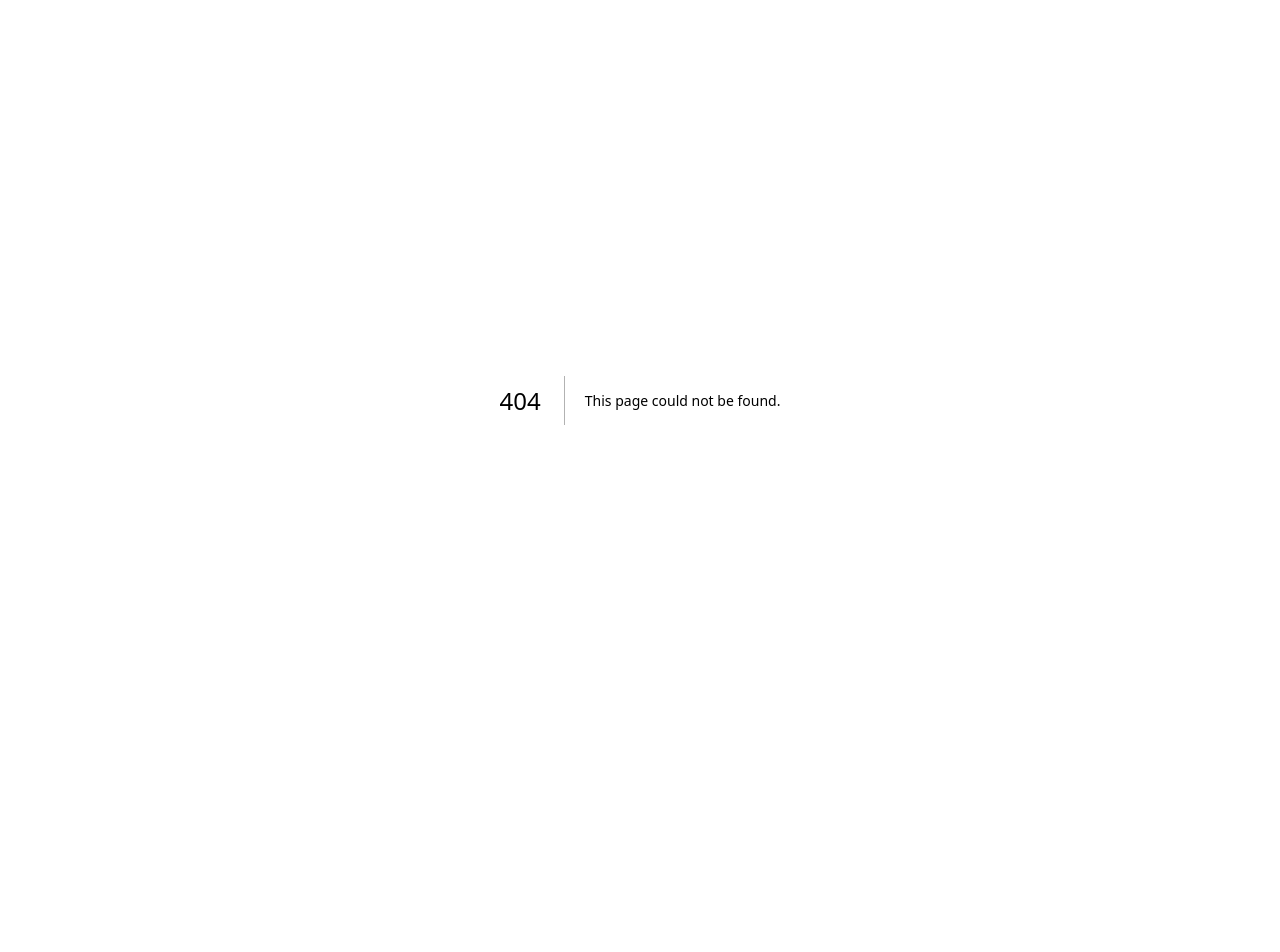
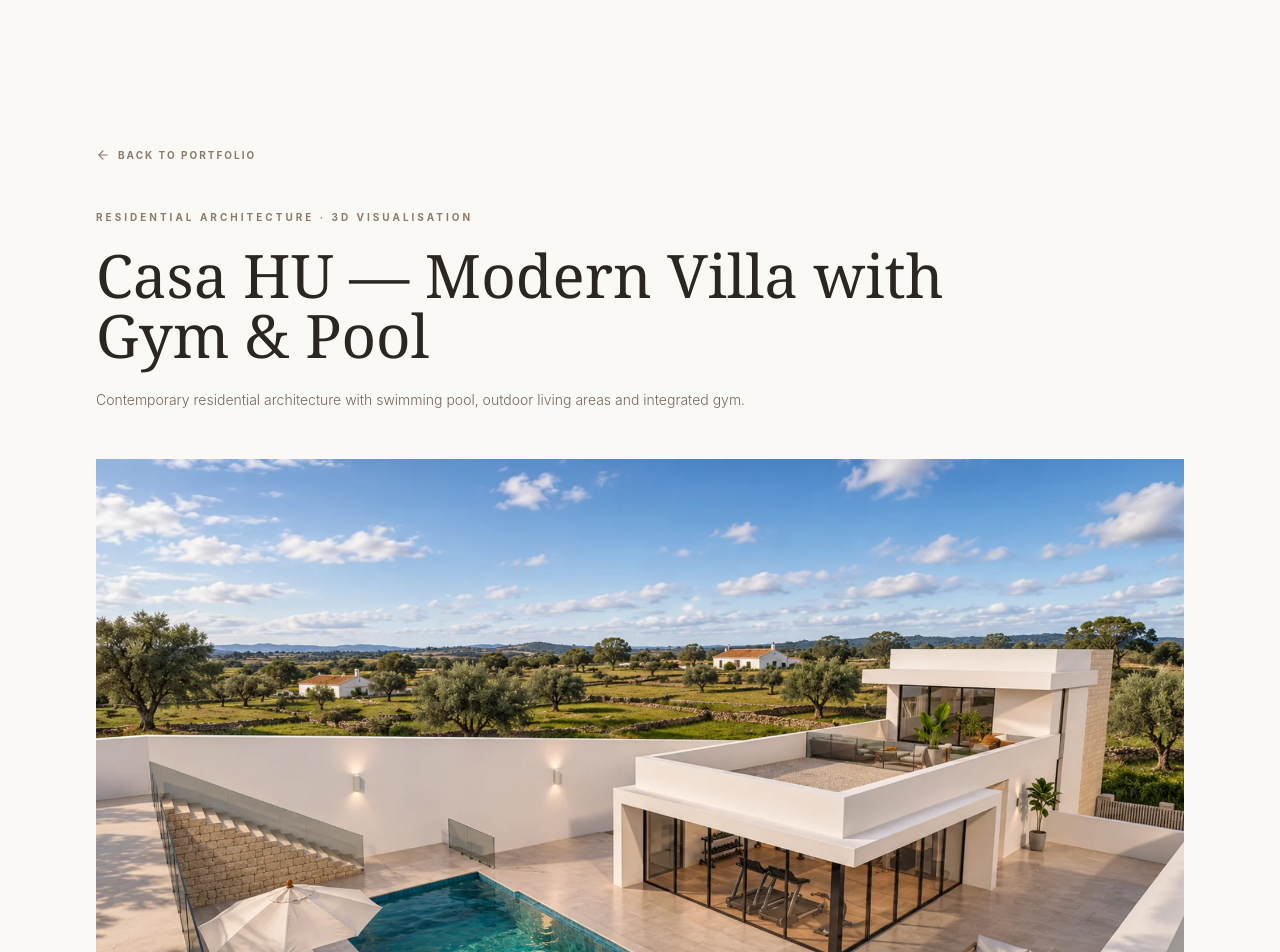
Before and after one commit to andersonato/landing-template, a Next.js app: page /projects/casa-hu in a window 1280 px wide. Before the commit this address had no page. Shown: the top 952 px of the page. Before the commit the page ends 800 px from the top, so only its background shows below. Built offline with nearby package versions, Linux system fonts and the light colour scheme.

Commit message:
Add static project detail pages

```diff
--- /dev/null
+++ b/app/projects/[slug]/page.jsx
@@ -0,0 +1,46 @@
+import Link from "next/link";
+import { notFound } from "next/navigation";
+import { ArrowLeft, ArrowRight, Play } from "lucide-react";
+import { projectImages } from "../../data/sections";
+
+export function generateStaticParams() {
+  return projectImages.map((project) => ({ slug: project.slug }));
+}
+
+export async function generateMetadata({ params }) {
+  const { slug } = await params;
+  const project = projectImages.find((item) => item.slug === slug);
+  if (!project) return { title: "Project Not Found | Elissandra Oliveira" };
+  return {
+    title: `${project.title} | Elissandra Oliveira`,
+    description: project.description || `${project.category} project by Elissandra Oliveira, architect based in Porto, Portugal.`,
+  };
+}
+
+export default async function ProjectPage({ params }) {
+  const { slug } = await params;
+  const project = projectImages.find((item) => item.slug === slug);
+  if (!project) notFound();
+  const images = project.images?.length ? project.images : [project.src];
+
+  return (
+    <main className="min-h-screen bg-[#fbf9f6] px-6 pb-24 pt-36 text-[#2b2621] md:px-12 lg:px-24">
+      <div className="mx-auto max-w-7xl">
+        <Link href="/" className="mb-10 inline-flex items-center gap-2 text-[10px] font-bold uppercase tracking-[0.2em] text-[#8c7b6c] hover:text-[#2b2621]"><ArrowLeft size={14} />Back to Portfolio</Link>
+        <header className="mb-12 max-w-4xl">
+          <span className="text-[10px] font-bold uppercase tracking-[0.3em] text-[#8c7b6c]">{project.category}</span>
+          <h1 className="mt-4 font-serif text-4xl font-light leading-tight md:text-6xl">{project.title}</h1>
+          {project.description && <p className="mt-6 max-w-2xl text-sm font-light leading-relaxed text-[#75685c]">{project.description}</p>}
+        </header>
+        <section className="grid gap-6 md:grid-cols-2">
+          {images.map((image, index) => <figure key={image} className={index === 0 ? "md:col-span-2" : ""}><img src={image} alt={`${project.title} — view ${index + 1}`} loading={index === 0 ? "eager" : "lazy"} className="max-h-[760px] w-full bg-[#f4eee8] object-cover" /></figure>)}
+        </section>
+        {project.video && <section className="mt-16"><div className="mb-5 flex items-center gap-3"><Play size={17} className="text-[#8c7b6c]" /><h2 className="font-serif text-2xl">Project Walkthrough</h2></div><video className="w-full border border-[#e8dfd5] bg-black" controls preload="metadata" playsInline poster={project.src}><source src={project.video} type="video/mp4" />Your browser does not support the video element.</video></section>}
+        <section className="mt-20 flex flex-col items-start justify-between gap-6 border border-[#d8c3b0] bg-[#faf6f0] p-8 md:flex-row md:items-center md:p-12">
+          <div><span className="text-[10px] font-bold uppercase tracking-[0.3em] text-[#8c7b6c]">Have a similar project?</span><h2 className="mt-3 font-serif text-2xl md:text-3xl">Let's discuss how I can support your practice.</h2></div>
+          <Link href="/" className="inline-flex shrink-0 items-center gap-3 bg-[#2b2621] px-7 py-4 text-[10px] font-bold uppercase tracking-[0.2em] text-white hover:bg-[#8c7b6c]">Back to Portfolio <ArrowRight size={14} /></Link>
+        </section>
+      </div>
+    </main>
+  );
+}
```
